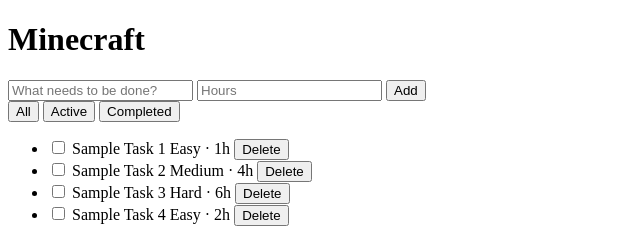
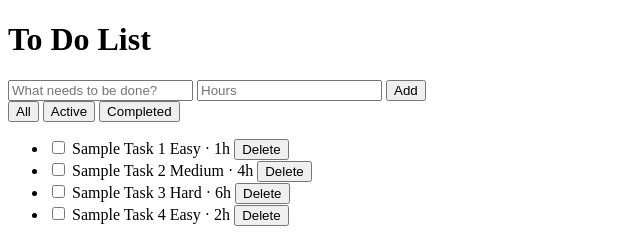
Before and after one commit to JGTray/PRIN135-ToDo-WebApp, a plain HTML site: page index.html in a window 1280 px wide. Shown: the top 239 px of the page, 0-640 px from the left. Drawn offline with Linux system fonts and the light colour scheme.

Commit message:
renamed header to "To Do List"

```diff
--- a/index.html
+++ b/index.html
@@ -12,7 +12,7 @@
 
         <main class="todo-card">
             <header class="todo-header">
-                <h1>Minecraft</h1>
+                <h1>To Do List</h1>
             </header>
 
         <form class="add-form" method="post">
```
